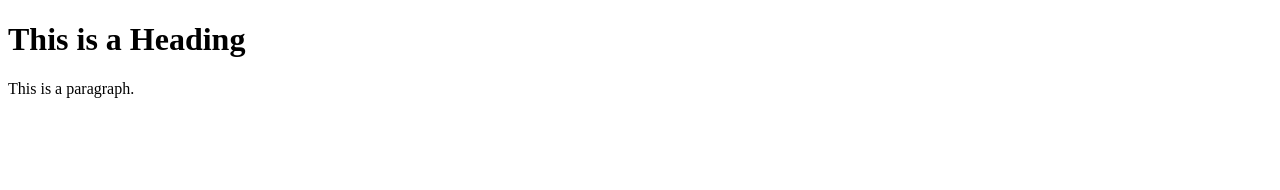
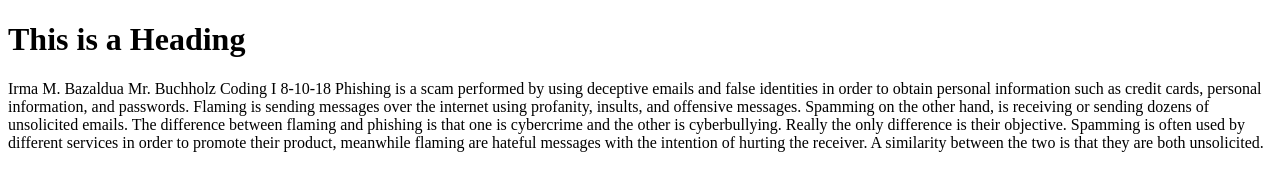
Before and after one commit to michellebazaldua02/irmabazaldua, a plain HTML site: page index.html in a window 1280 px wide. Drawn offline with Linux system fonts and the light colour scheme.

Commit message:
copied and ctrl s

```diff
--- a/index.html
+++ b/index.html
@@ -6,7 +6,14 @@
 <body>
 
 <h1>This is a Heading</h1>
-<p>This is a paragraph.</p>
+<p>Irma M. Bazaldua
+Mr. Buchholz
+Coding I
+8-10-18
+Phishing is a scam performed by using deceptive emails and false identities in order to obtain personal information such as credit cards, personal information, and passwords. Flaming is sending messages over the internet using profanity, insults, and offensive messages. Spamming on the other hand, is receiving or sending dozens of unsolicited emails.
+The difference between flaming and phishing is that one is cybercrime and the other is cyberbullying. Really the only difference is their objective. Spamming is often used by different services in order to promote their product, meanwhile flaming are hateful messages with the intention of hurting the receiver. A similarity between the two is that they are both unsolicited.
+
+</p>
 
 </body>
 </html>
```
